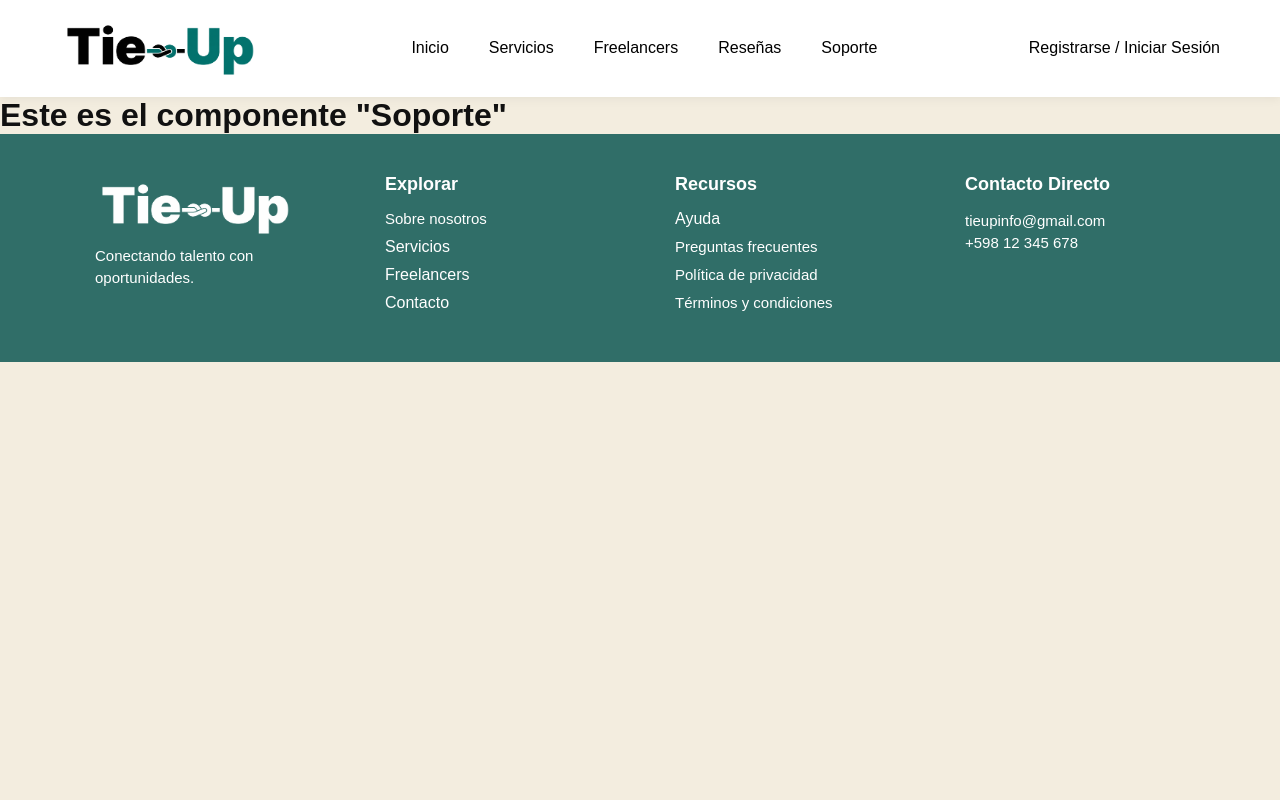
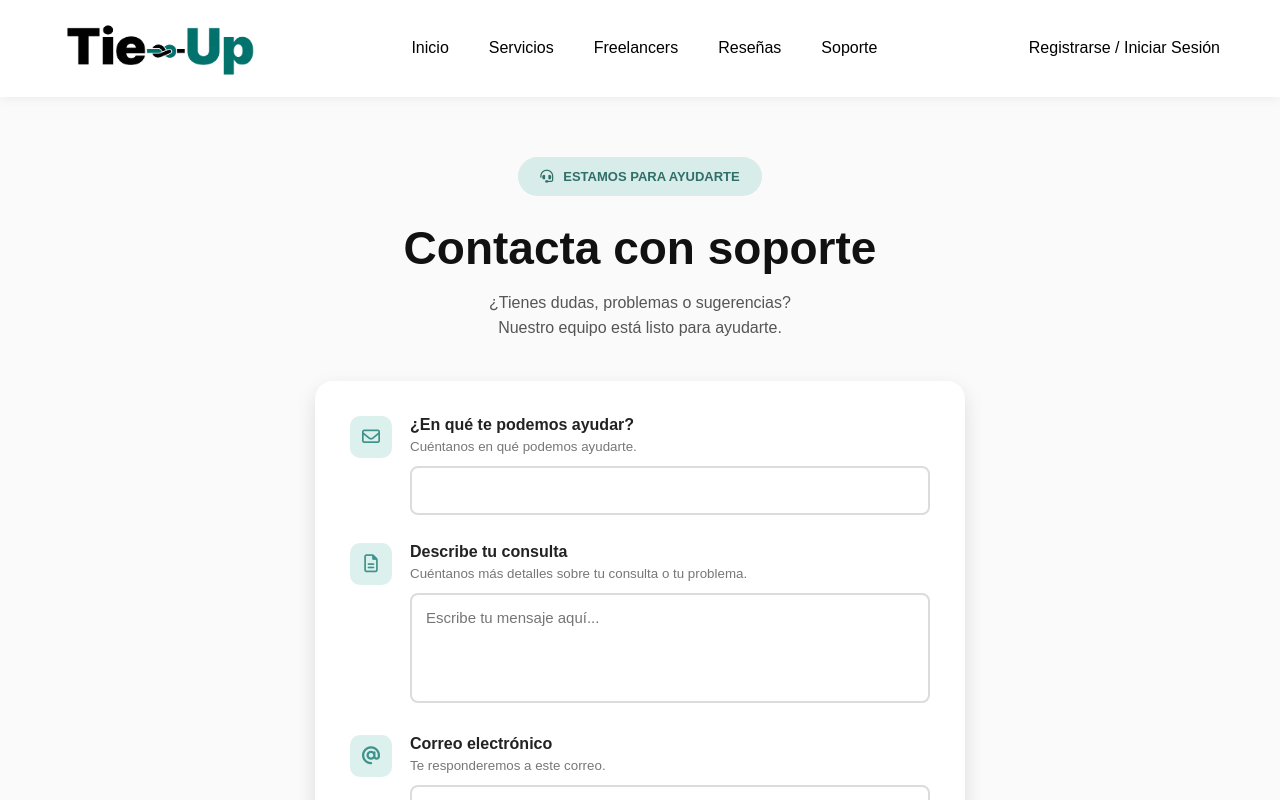
Before and after one commit to facuduarte-dev/Sofka, a React (Vite) app in the folder frontend/: page / in a window 1280 px wide. Both pictures are taken after a click on the button "Soporte". Shown: the top 800 px of the page. Built offline with nearby package versions, Linux system fonts and the light colour scheme; no server answers.

Commit message:
feat: formulario de contacto en Soporte conectado al backend

```diff
--- a/frontend/src/index.css
+++ b/frontend/src/index.css
@@ -28,3 +28,29 @@ button.card {
   white-space: nowrap;
   border: 0;
 }
+
+/* Avisos de los formularios (éxito / error) */
+.aviso {
+  width: 100%;
+  margin: 15px 0;
+  padding: 12px 16px;
+  border-radius: 10px;
+  font-weight: bold;
+  text-align: center;
+  animation: aparecer 0.3s ease both;
+}
+
+.aviso.exito {
+  background: #e3f4ef;
+  color: #306e68;
+}
+
+.aviso.error {
+  background: #fde8e7;
+  color: #b3261e;
+}
+
+button:disabled {
+  opacity: 0.6;
+  cursor: wait;
+}
--- a/frontend/src/pages/Soporte.jsx
+++ b/frontend/src/pages/Soporte.jsx
@@ -1,4 +1,125 @@
+import { useState } from "react";
+import { enviarContacto } from "../api.js";
+import "../styles/soporte.css";
+
+// Formulario de contacto real: el mensaje se guarda en MongoDB (POST /contacto)
+// y el administrador lo ve en su panel.
 function Soporte() {
-  return <h1>Este es el componente "Soporte"</h1>;
+  // Un solo estado con todos los campos del formulario
+  const [form, setForm] = useState({ tema: "", mensaje: "", email: "" });
+  const [enviando, setEnviando] = useState(false);
+  const [aviso, setAviso] = useState(null); // { tipo: "exito" | "error", texto }
+
+  // Sirve para los 3 campos: usa el atributo name para saber cuál cambió
+  function cambiar(e) {
+    setForm({ ...form, [e.target.name]: e.target.value });
+  }
+
+  async function enviar(e) {
+    e.preventDefault();
+
+    // Validación en el frontend: avisamos antes de molestar al servidor
+    if (!form.tema.trim() || !form.mensaje.trim() || !form.email.trim()) {
+      setAviso({ tipo: "error", texto: "Completa todos los campos." });
+      return;
+    }
+
+    setEnviando(true);
+    setAviso(null);
+    try {
+      const respuesta = await enviarContacto(form);
+      setAviso({ tipo: "exito", texto: respuesta.mensaje });
+      setForm({ tema: "", mensaje: "", email: "" }); // limpiamos el formulario
+    } catch (err) {
+      setAviso({ tipo: "error", texto: err.message });
+    } finally {
+      setEnviando(false);
+    }
+  }
+
+  return (
+    <div className="page-soporte">
+      <section className="contacto">
+        <span className="etiqueta">
+          <i className="fa-solid fa-headset"></i>
+          ESTAMOS PARA AYUDARTE
+        </span>
+
+        <h1>Contacta con soporte</h1>
+
+        <p className="descripcion">
+          ¿Tienes dudas, problemas o sugerencias?
+          <br />
+          Nuestro equipo está listo para ayudarte.
+        </p>
+
+        <form className="formulario" id="support-form" onSubmit={enviar} noValidate>
+          <div className="grupo">
+            <div className="icono">
+              <i className="fa-regular fa-envelope"></i>
+            </div>
+            <div className="contenido">
+              <label htmlFor="support-topic">¿En qué te podemos ayudar?</label>
+              <small>Cuéntanos en qué podemos ayudarte.</small>
+              <input id="support-topic" name="tema" type="text" value={form.tema} onChange={cambiar} />
+            </div>
+          </div>
+
+          <div className="grupo">
+            <div className="icono">
+              <i className="fa-regular fa-file-lines"></i>
+            </div>
+            <div className="contenido">
+              <label htmlFor="support-message">Describe tu consulta</label>
+              <small>Cuéntanos más detalles sobre tu consulta o tu problema.</small>
+              <textarea
+                id="support-message"
+                name="mensaje"
+                placeholder="Escribe tu mensaje aquí..."
+                value={form.mensaje}
+                onChange={cambiar}
+              ></textarea>
+            </div>
+          </div>
+
+          <div className="grupo">
+            <div className="icono">
+              <i className="fa-solid fa-at"></i>
+            </div>
+            <div className="contenido">
+              <label htmlFor="support-email">Correo electrónico</label>
+              <small>Te responderemos a este correo.</small>
+              <input
+                id="support-email"
+                name="email"
+                type="email"
+                placeholder="ejemplo@correo.com"
+                value={form.email}
+                onChange={cambiar}
+              />
+            </div>
+          </div>
+        </form>
+
+        {aviso && (
+          <p className={"aviso " + aviso.tipo} role="alert">
+            {aviso.texto}
+          </p>
+        )}
+
+        {/* El botón está fuera del form, por eso usa form="support-form" (igual que el original) */}
+        <button className="btn" type="submit" form="support-form" disabled={enviando}>
+          <i className="fa-regular fa-paper-plane"></i>
+          {enviando ? "Enviando..." : "Enviar un mensaje"}
+        </button>
+
+        <p className="seguridad">
+          <i className="fa-regular fa-circle-check"></i>
+          Tu información está segura con nosotros
+        </p>
+      </section>
+    </div>
+  );
 }
+
 export default Soporte;
--- a/frontend/src/styles/login.css
+++ b/frontend/src/styles/login.css
@@ -7,7 +7,7 @@
   --pastelClaro: #f3eddf;
   --pastelOscuro: #e5d8ba;
 }
-.page-login, .page-login * {
+:where(.page-login, .page-login *) {
   margin: 0;
   padding: 0;
   box-sizing: border-box;
--- a/frontend/src/styles/mi-cuenta.css
+++ b/frontend/src/styles/mi-cuenta.css
@@ -1,5 +1,5 @@
 /* Estilos de la página original, limitados a .page-micuenta para que no afecten a otras pantallas */
-.page-micuenta, .page-micuenta * {
+:where(.page-micuenta, .page-micuenta *) {
   margin: 0;
   padding: 0;
   box-sizing: border-box;
--- a/frontend/src/styles/mis-servicios.css
+++ b/frontend/src/styles/mis-servicios.css
@@ -5,7 +5,7 @@
   --blanco: #ffffff;
   --fondo: #f3eddf;
 }
-.page-misservicios, .page-misservicios * {
+:where(.page-misservicios, .page-misservicios *) {
   box-sizing: border-box;
 }
 .page-misservicios {
--- a/frontend/src/styles/perfil-ana.css
+++ b/frontend/src/styles/perfil-ana.css
@@ -1,5 +1,5 @@
 /* Estilos de la página original, limitados a .page-perfilana para que no afecten a otras pantallas */
-.page-perfilana, .page-perfilana * {
+:where(.page-perfilana, .page-perfilana *) {
   margin: 0;
   padding: 0;
   box-sizing: border-box;
--- a/frontend/src/styles/soporte.css
+++ b/frontend/src/styles/soporte.css
@@ -7,7 +7,7 @@
     --pastelClaro: #f3eddf;
     --pastelOscuro: #e5d8ba;
 }
-.page-soporte, .page-soporte * {
+:where(.page-soporte, .page-soporte *) {
     margin:0;
     padding:0;
     box-sizing:border-box;
```
